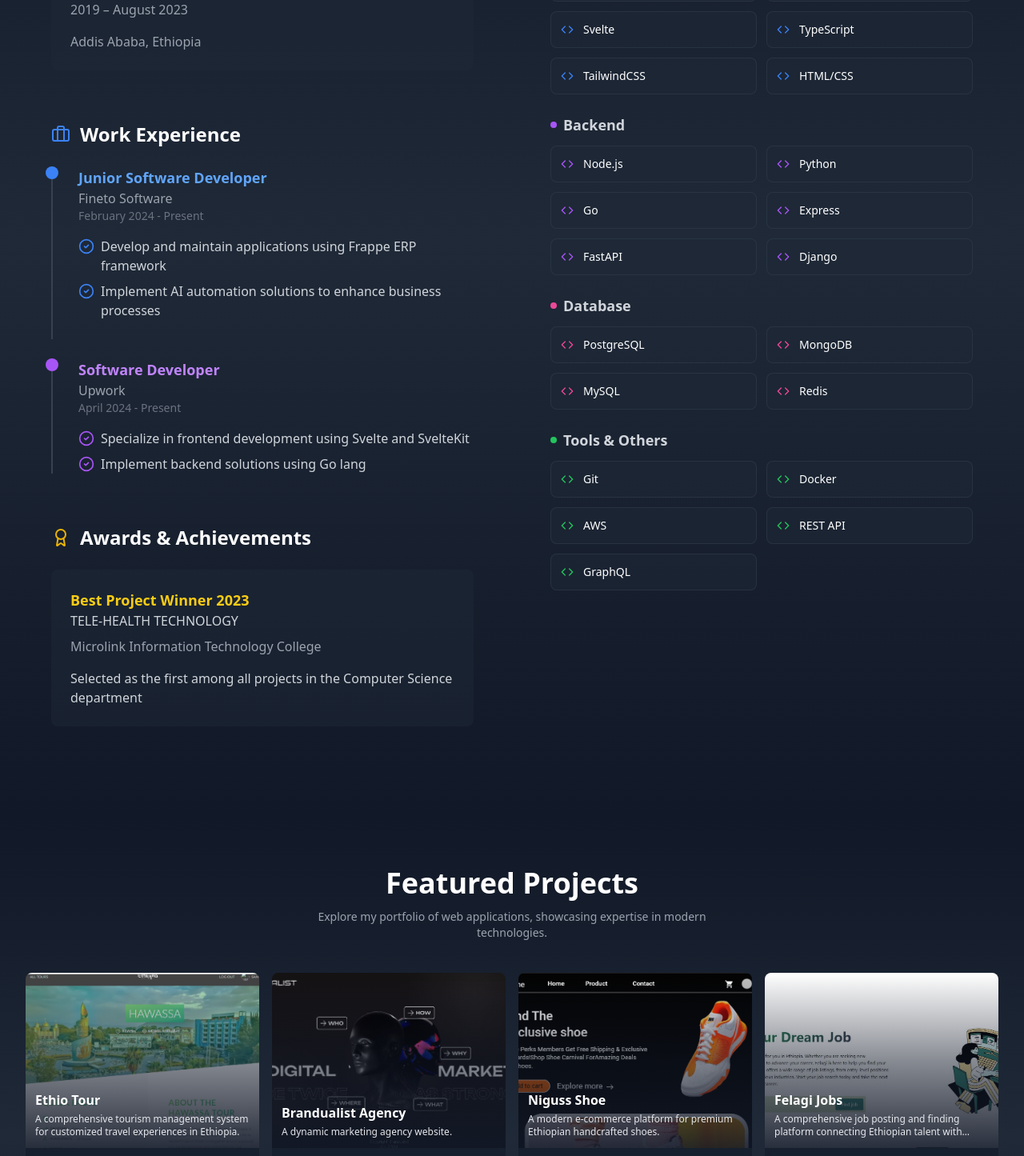
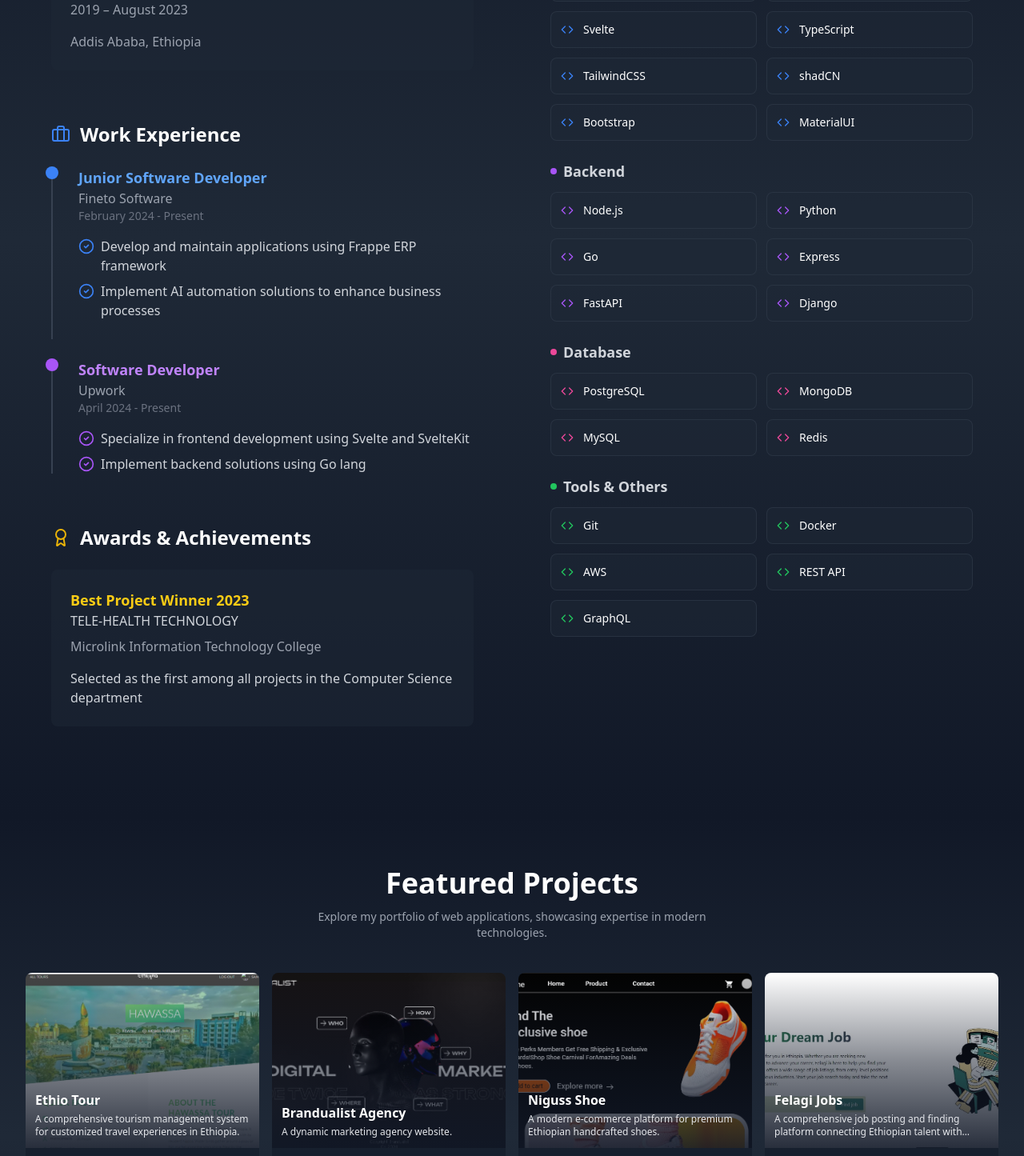
Before and after one commit to EpochX-sol/personal-website, a React (Create React App) app: page / in a window 1280 px wide. Shown: the part 1220-2665 px from the top of the page at 80% size. Built offline with nearby package versions, Linux system fonts and the light colour scheme.

Commit message:
update in skill and project section

```diff
--- a/src/components/sections/About.tsx
+++ b/src/components/sections/About.tsx
@@ -10,7 +10,10 @@ const GROUPED_SKILLS = {
     "Svelte",
     "TypeScript",
     "TailwindCSS",
-    "HTML/CSS",
+    "shadCN",
+    "Bootstrap",
+    "MaterialUI",
+
   ],
   "Backend": [
     "Node.js",
--- a/src/utils/constants.ts
+++ b/src/utils/constants.ts
@@ -100,7 +100,7 @@ export const projects =[
         '/felagijobs/image_original7.png',
         '/felagijobs/image_original8.png',
     ],
-    tags: ['React', 'Node.js', 'MongoDB', 'Express'],
+    tags: ['React',"Tailwind", 'Node.js', 'MongoDB', 'Express'],
     liveUrl: 'https://felagi-jobs.com',
     githubUrl: 'https://github.com/yourusername/felagi-jobs',
     features: [
@@ -122,7 +122,7 @@ export const projects =[
       '/vr/vr3.png',
       '/vr/vr4.png',
     ],
-    tags: ['Svelte', 'Firebase'],
+    tags: ['Svelte', 'Firebase','ShadCN'],
     liveUrl: 'https://vr-technologies.com',
     githubUrl: 'https://github.com/yourusername/vr-tech',
     features: [
```
